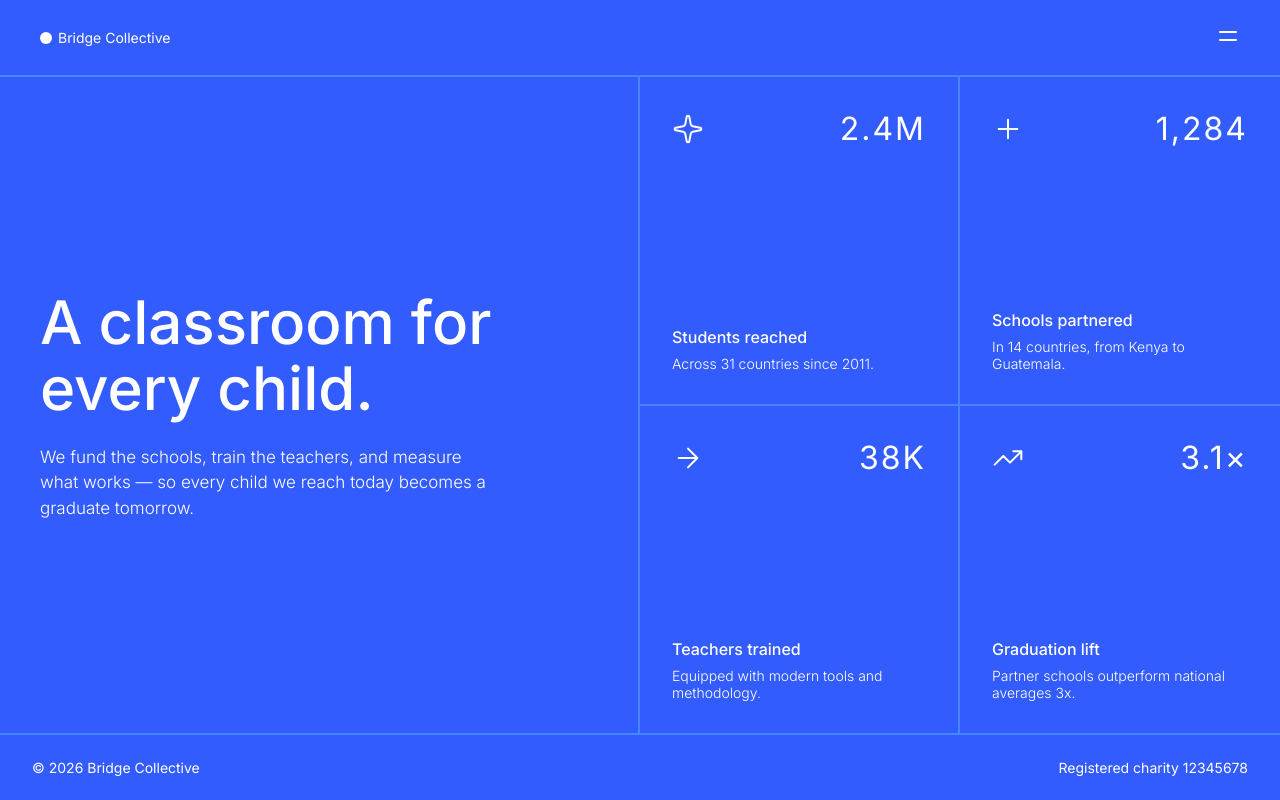
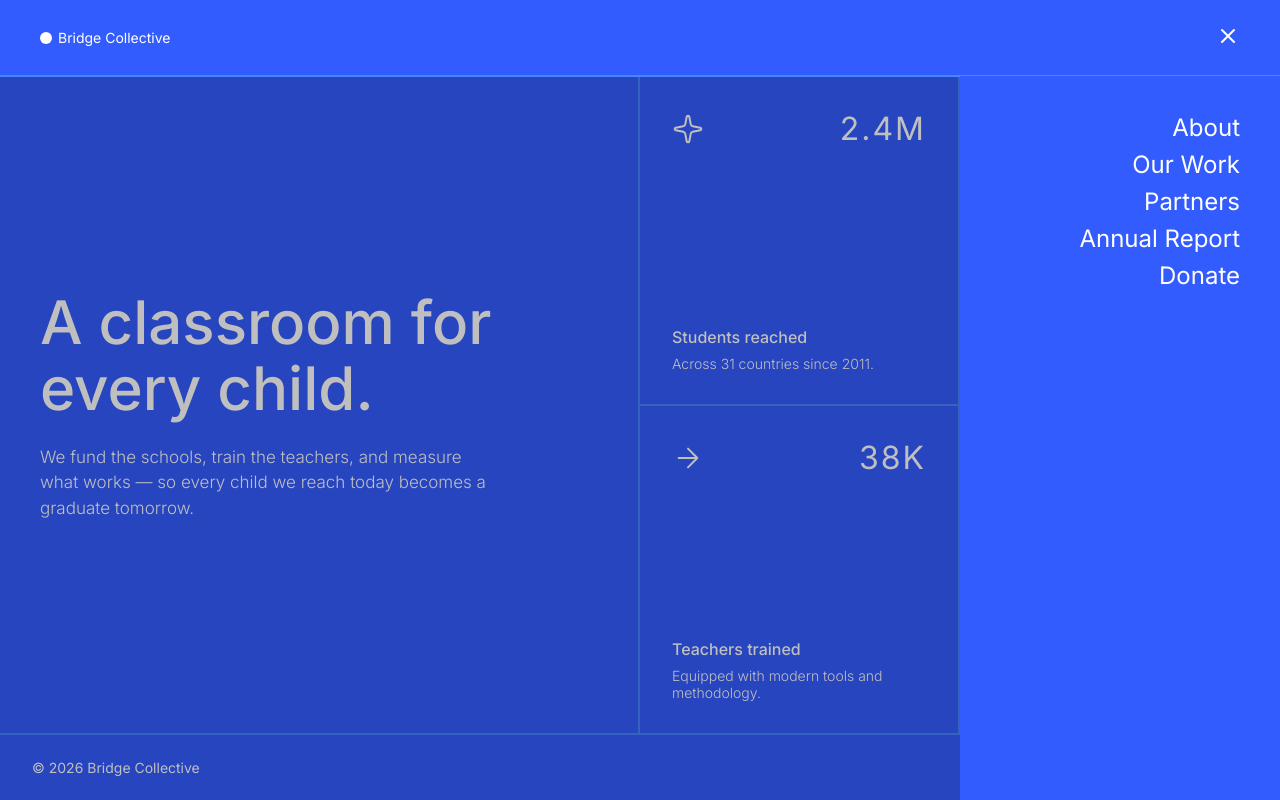
Before and after one commit to otaviozerotwo/Grid-landing-page, a website built with Vite: page index.html in a window 1280 px wide. Both pictures are taken after a click on the button "Open menu". Built offline with nearby package versions, Linux system fonts and the light colour scheme.

Commit message:
feat: implements js toggle menu

```diff
--- a/index.html
+++ b/index.html
@@ -16,8 +16,15 @@
       <div class="bullet"></div>
       <p>Bridge Collective</p>
     </div>
-    <button type="button" class="header-button" aria-label="open-menu" aria-expanded="false" aria-controls="headerMenu">
-      <img src="./src/assets/images/icon-menu.svg" alt="">
+    <button
+      type="button"
+      id="headerButton"
+      class="header-button"
+      aria-label="Open menu"
+      aria-expanded="false"
+      aria-controls="headerMenu"
+    >
+      <img id="iconButtonMenu" src="./src/assets/images/icon-menu.svg" alt="">
     </button>
 
     <nav id="headerMenu" class="header-menu" hidden>
@@ -91,6 +98,6 @@
     Coded by <a href="#">Your Name Here</a>.
   </div> -->
 
-  <script src="./src/js/main.js"></script>
+  <script type="module" src="./src/js/main.js"></script>
 </body>
 </html>
--- a/src/css/main.css
+++ b/src/css/main.css
@@ -12,16 +12,19 @@ body {
   background-color: var(--color-blue-600);
   color: var(--color-white);
   font-size: 17px;
-  /* overflow: hidden; TODO - apenas quando o menu estive aberto */
 
-  /* &::before {
+  &:has(.header-menu:not([hidden])) {
+    overflow: hidden;
+
+    &::before {
       content: '';
       position: fixed;
       inset: 0;
       background-color: var(--color-black);
       opacity: 0.25;
       z-index: 2;
-  } */
+    }
+  }
 }
 
 .container {
--- a/src/js/main.js
+++ b/src/js/main.js
@@ -1,3 +1,9 @@
+import toggleMenu from './utils';
+
 const headerMenu = document.getElementById('headerMenu');
+const menuButton = document.getElementById('headerButton');
+const menuButtonIcon = document.getElementById('iconButtonMenu');
 
-console.log(headerMenu);
+menuButton.addEventListener('click', () => {
+  toggleMenu(headerMenu, menuButtonIcon, menuButton);
+});
--- /dev/null
+++ b/src/js/utils.js
@@ -0,0 +1,13 @@
+const toggleMenu = (menu, icon, button) => {
+  const isMenuOpen = menu.hidden;
+  menu.hidden = !isMenuOpen;
+
+  const iconName = isMenuOpen ? 'icon-close' : 'icon-menu';
+  const ariaLabel = isMenuOpen ? 'Close menu' : 'Open menu';
+
+  icon.src = `./src/assets/images/${iconName}.svg`;
+  button.setAttribute('aria-label', ariaLabel);
+  button.setAttribute('aria-expanded', String(isMenuOpen));
+}
+
+export default toggleMenu;
```
Lines whose indentation alone changed are shown as unchanged.
